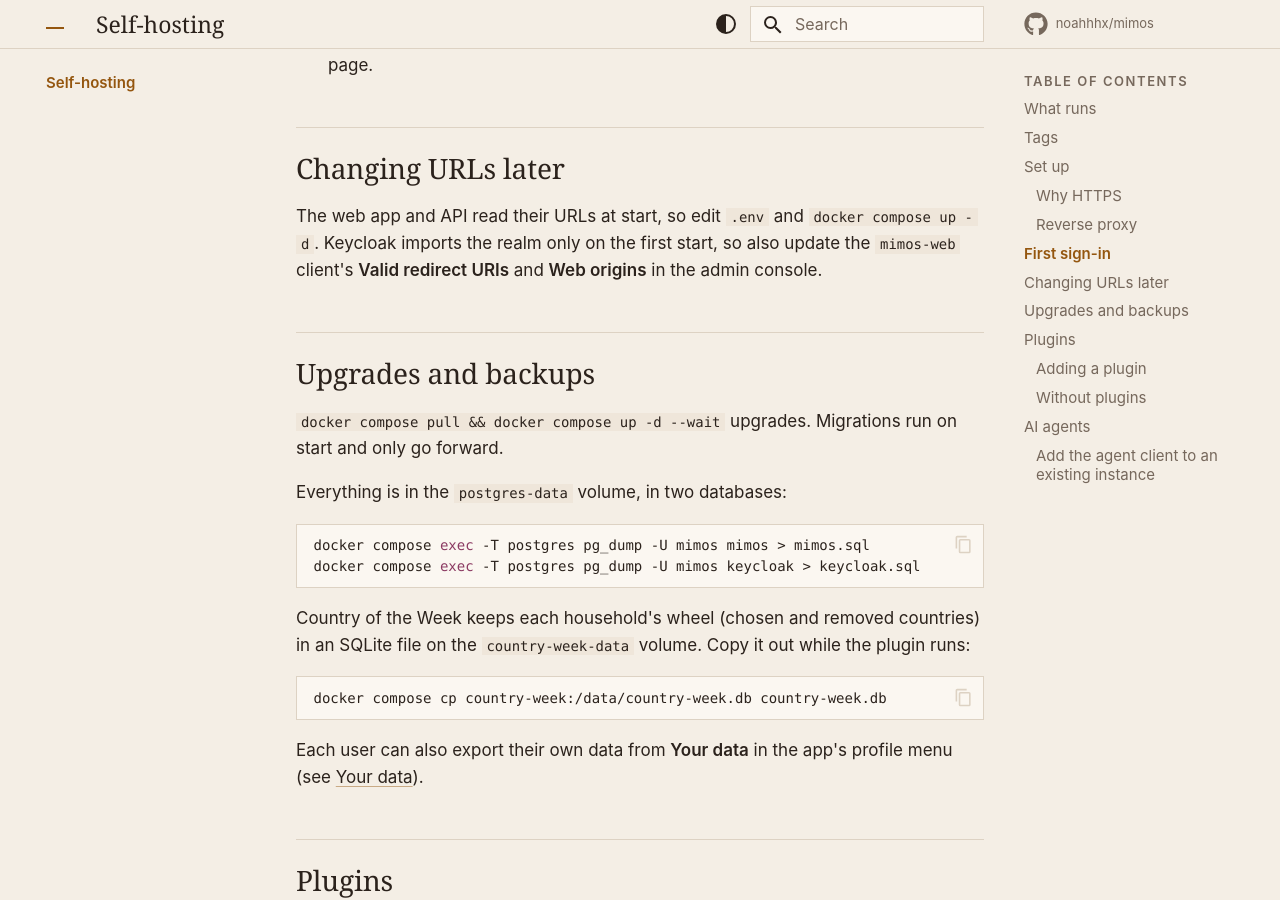
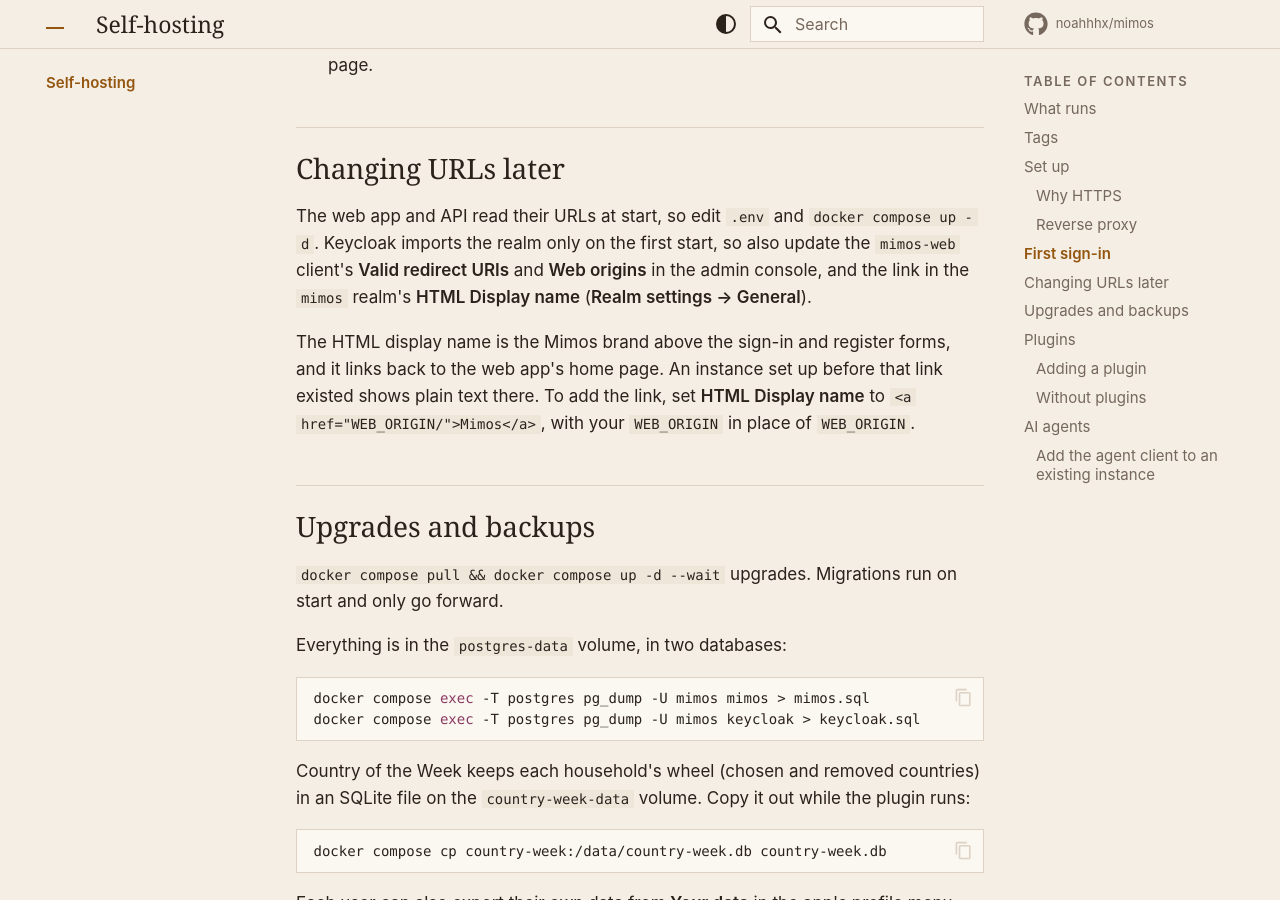
Before and after one commit to noahhhx/mimos, an MkDocs documentation site: the page built from docs/self-hosting.md, in a window 1280 px wide and 900 px high, scrolled down 2704 px. Built offline with MkDocs 1.6.1 and Material for MkDocs 9.7.7, drawn with Linux system fonts in a browser that asks for light colours; comment, search, counter and statistics services are not loaded.

Commit message:
feat(keycloak): link the sign-in brand back to the app's home
The realm's HTML display name wraps "Mimos" in a link to
${MIMOS_WEB_ORIGIN}/, so the sign-in and register pages have a way home
without the browser's back button. Keycloak's sanitizer keeps the link,
so the theme stays CSS-only; it styles the link like the app's .brand.
Existing instances set the display name by hand (self-hosting guide).

```diff
--- a/deploy/keycloak/themes/mimos/login/resources/css/mimos.css
+++ b/deploy/keycloak/themes/mimos/login/resources/css/mimos.css
@@ -121,6 +121,12 @@
   letter-spacing: 0;
   text-align: start;
   text-transform: none;
+}
+
+/* The brand links to the web app's home, as the app's own .brand does. */
+#kc-header-wrapper a {
+  color: inherit;
+  text-decoration: none;
 }
 
 #kc-header-wrapper::before {
--- a/docs/self-hosting.md
+++ b/docs/self-hosting.md
@@ -93,7 +93,14 @@
 The web app and API read their URLs at start, so edit `.env` and
 `docker compose up -d`. Keycloak imports the realm only on the first start,
 so also update the `mimos-web` client's **Valid redirect URIs** and **Web
-origins** in the admin console.
+origins** in the admin console, and the link in the `mimos` realm's **HTML
+Display name** (**Realm settings → General**).
+
+The HTML display name is the Mimos brand above the sign-in and register
+forms, and it links back to the web app's home page. An instance set up
+before that link existed shows plain text there. To add the link, set
+**HTML Display name** to `<a href="WEB_ORIGIN/">Mimos</a>`, with your
+`WEB_ORIGIN` in place of `WEB_ORIGIN`.
 
 ## Upgrades and backups
 
```
Also changed, not shown: AGENTS.md (+4 -1 lines), docs/decisions/adr-0010-keycloak-login-theme.md (+5 -1 lines), 2 other files.
